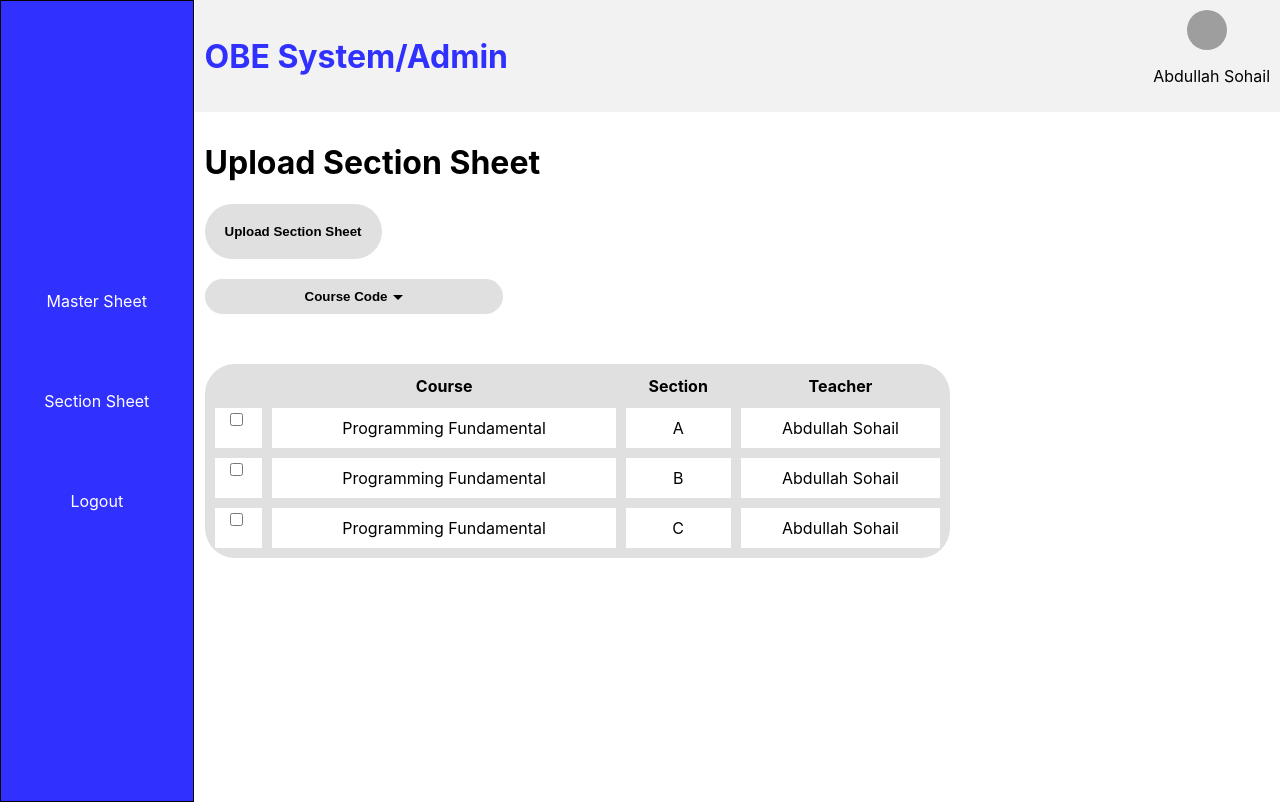
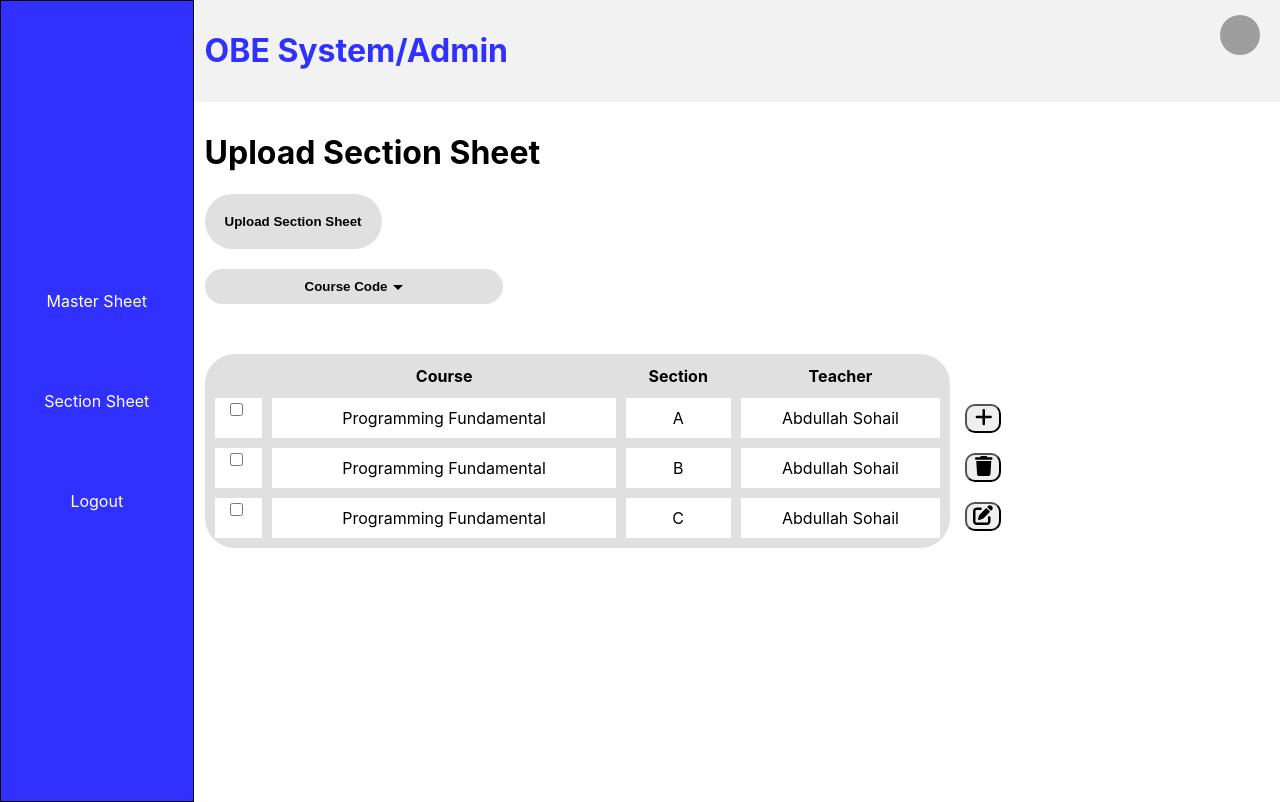
Before and after one commit to rattlesnakexd/intelligentOBE-System, a React (Create React App) app: page /section-sheet in a window 1280 px wide. Built offline with nearby package versions, Linux system fonts and the light colour scheme; grey boxes are pictures that could not be loaded.

Commit message:
Added Action Buttons

```diff
--- a/package.json
+++ b/package.json
@@ -3,6 +3,9 @@
   "version": "0.1.0",
   "private": true,
   "dependencies": {
+    "@fortawesome/fontawesome-free": "^6.4.0",
+    "@fortawesome/free-solid-svg-icons": "^6.4.0",
+    "@fortawesome/react-fontawesome": "^0.2.0",
     "@testing-library/jest-dom": "^5.16.5",
     "@testing-library/react": "^13.4.0",
     "@testing-library/user-event": "^13.5.0",
--- a/src/Components/topbar/topbar.js
+++ b/src/Components/topbar/topbar.js
@@ -6,7 +6,7 @@ function TopBar(props){
         <h1 className="Heading">OBE System/{props.items}</h1>
         <div className="profile">
           <img src="images/default-picture.jpg" alt="Profile" />
-          <p>Abdullah Sohail</p>
+          <p>{props.name}</p>
         </div>
       </div>
 
--- a/src/Pages/AdminHome/AdminHome.css
+++ b/src/Pages/AdminHome/AdminHome.css
@@ -47,4 +47,12 @@
 .table-actions{
     flex-direction: column;
     display: flex;
+    margin-left: 15px;
+    margin-top: 50px;
 }
+.simple-button{
+    margin-bottom: 20px;
+    font-size: 20px;
+    border-radius: 10px;
+
+}
--- a/src/Pages/AdminHome/AdminHome.js
+++ b/src/Pages/AdminHome/AdminHome.js
@@ -1,18 +1,24 @@
 import React from "react";
+import { FontAwesomeIcon } from "@fortawesome/react-fontawesome";
+import { faPlus, faTrash, faEdit } from "@fortawesome/free-solid-svg-icons";
 import VerticalNavbar from "../../Components/navbar/navbar";
 import TopBar from "../../Components/topbar/topbar";
 import Button from "../../Components/button/button";
 import DropdownMenu from "../../Components/dropDown Menu/dropDown";
 import './AdminHome.css'
 import Table from "../../Components/table/table";
+import { useLocation } from 'react-router-dom';
 
 function AdminHome(props){
+    const location = useLocation();
+    const name = location?.state?.name;
 
     const navbarItems = [
         { id: 1, label: 'Master Sheet', url: '/master-sheet' },
         { id: 2, label: 'Section Sheet', url: '/section-sheet' },
         { id: 3, label: 'Logout', url: '/' },
     ];
+
     const topbarName = "Admin";
     const columns = ["CLO", "PLO"];
     const data = [
@@ -21,15 +27,14 @@ function AdminHome(props){
         { CLO: "Example CLO 3", PLO: "5" },
     ];
 
-    return(
+    return (
         <div className="admin-home-container">
             <div className="left">
                 <VerticalNavbar items={navbarItems}></VerticalNavbar>
             </div>
             <div className="right">
                 <div className="right-top">
-            <TopBar items={topbarName}></TopBar>
-
+                    <TopBar items={topbarName} name={name}></TopBar>
                 </div>
                 <div className="right-bottom">
                     <h1>Upload Master Sheet</h1>
@@ -41,20 +46,23 @@ function AdminHome(props){
                     <div className="table">
                         <div className="table-data">
                             <Table columns={columns} data={data} checkBox={true}></Table>
-
                         </div>
                         <div className="table-actions">
+                            <button className="simple-button">
+                                <FontAwesomeIcon icon={faPlus} />
+                            </button>
+                            <button className="simple-button">
+                                <FontAwesomeIcon icon={faTrash} />
+                            </button>
+                            <button className="simple-button">
+                                <FontAwesomeIcon icon={faEdit} />
+                            </button>
                         </div>
                     </div>
-
                 </div>
-
-
             </div>
-
         </div>
     );
-
 }
 
 export default AdminHome;
--- a/src/Pages/TeacherHome/TeacherHome.js
+++ b/src/Pages/TeacherHome/TeacherHome.js
@@ -4,8 +4,12 @@ import TopBar from "../../Components/topbar/topbar";
 import Button from "../../Components/button/button";
 import Table from "../../Components/table/table";
 import "./TeacherHome.css"
+import { useLocation } from 'react-router-dom';
 
 function TeacherHome (){
+    const location = useLocation();
+    const name = location?.state?.name;
+
     const navbarItems = [
         { id: 1, label: 'Generate Sheets', url: '/generate-sheets' },
         { id: 2, label: 'Upload Progress Sheets', url: '/progress-sheet' },
@@ -27,7 +31,7 @@ function TeacherHome (){
             </div>
             <div className="right">
             <div className="right-top">
-            <TopBar items={topbarName}></TopBar>
+            <TopBar items={topbarName} name={name}></TopBar>
 
             </div>
             <div className="right-bottom">
--- a/src/Pages/UploadSheet/UploadSheet.js
+++ b/src/Pages/UploadSheet/UploadSheet.js
@@ -4,8 +4,11 @@ import TopBar from "../../Components/topbar/topbar";
 import Button from "../../Components/button/button";
 import Table from "../../Components/table/table";
 import "./UploadSheet.css"
+import { useLocation } from 'react-router-dom';
 
 function UploadSheet (){
+    const location = useLocation();
+    const name = location?.state?.name;
     const navbarItems = [
         { id: 1, label: 'Generate Sheets', url: '/generate-sheets' },
         { id: 2, label: 'Upload Progress Sheets', url: '/progress-sheet' },
@@ -27,7 +30,7 @@ function UploadSheet (){
             </div>
             <div className="right">
             <div className="right-top">
-            <TopBar items={topbarName}></TopBar>
+            <TopBar items={topbarName} name={name}></TopBar>
 
             </div>
             <div className="right-bottom">
--- a/src/Pages/login/Login.js
+++ b/src/Pages/login/Login.js
@@ -8,9 +8,13 @@ function Login(){
   const navigate = useNavigate();
   const HandleLogin = async () => {
     if (username === "abdullah"){
-        if (password === "123456"){
-            navigate("/master-sheet", {state: {name:'abdullah'}});
-
+        if (password === "abdullah.123"){
+            navigate("/master-sheet", {state: {name:'Abdullah'}});
+        }
+    }
+    else if (username === "ahmad"){
+        if (password ==="ahmad.123"){
+            navigate("/generate-sheets", {state: {name:'Ahmad'}});
         }
     }
 
--- a/src/Pages/section/section.js
+++ b/src/Pages/section/section.js
@@ -1,12 +1,17 @@
 import React from "react";
+import { FontAwesomeIcon } from "@fortawesome/react-fontawesome";
+import { faPlus, faTrash, faEdit } from "@fortawesome/free-solid-svg-icons";
 import VerticalNavbar from "../../Components/navbar/navbar";
 import TopBar from "../../Components/topbar/topbar";
 import Button from "../../Components/button/button";
 import DropdownMenu from "../../Components/dropDown Menu/dropDown";
 import './section.css'
 import Table from "../../Components/table/table";
+import { useLocation } from 'react-router-dom';
 
 function Section(){
+    const location = useLocation();
+    const name = location?.state?.name;
 
     const navbarItems = [
         { id: 1, label: 'Master Sheet', url: '/master-sheet' },
@@ -28,7 +33,7 @@ function Section(){
             </div>
             <div className="right">
             <div className="right-top">
-            <TopBar items={topbarName}></TopBar>
+            <TopBar items={topbarName} name={name}></TopBar>
 
             </div>
             <div className="right-bottom">
@@ -43,6 +48,15 @@ function Section(){
 
                 </div>
                 <div className="table-actions">
+                <button className="simple-button">
+                                <FontAwesomeIcon icon={faPlus} />
+                            </button>
+                            <button className="simple-button">
+                                <FontAwesomeIcon icon={faTrash} />
+                            </button>
+                            <button className="simple-button">
+                                <FontAwesomeIcon icon={faEdit} />
+                            </button>
                 </div>
             </div>
             </div>
```
Also changed, not shown: 1 other file (tests, documents, lock files or other folders). Lines whose indentation alone changed are shown as unchanged.
